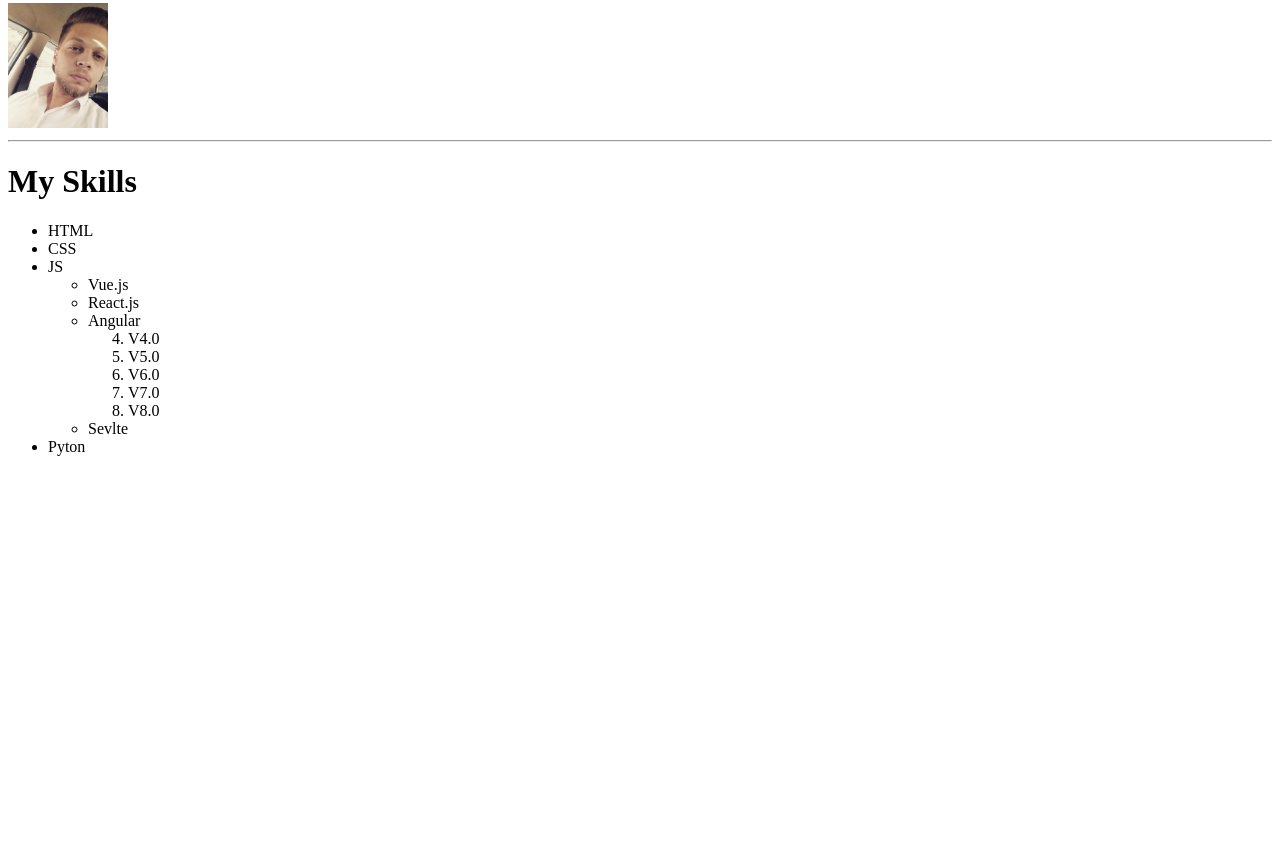
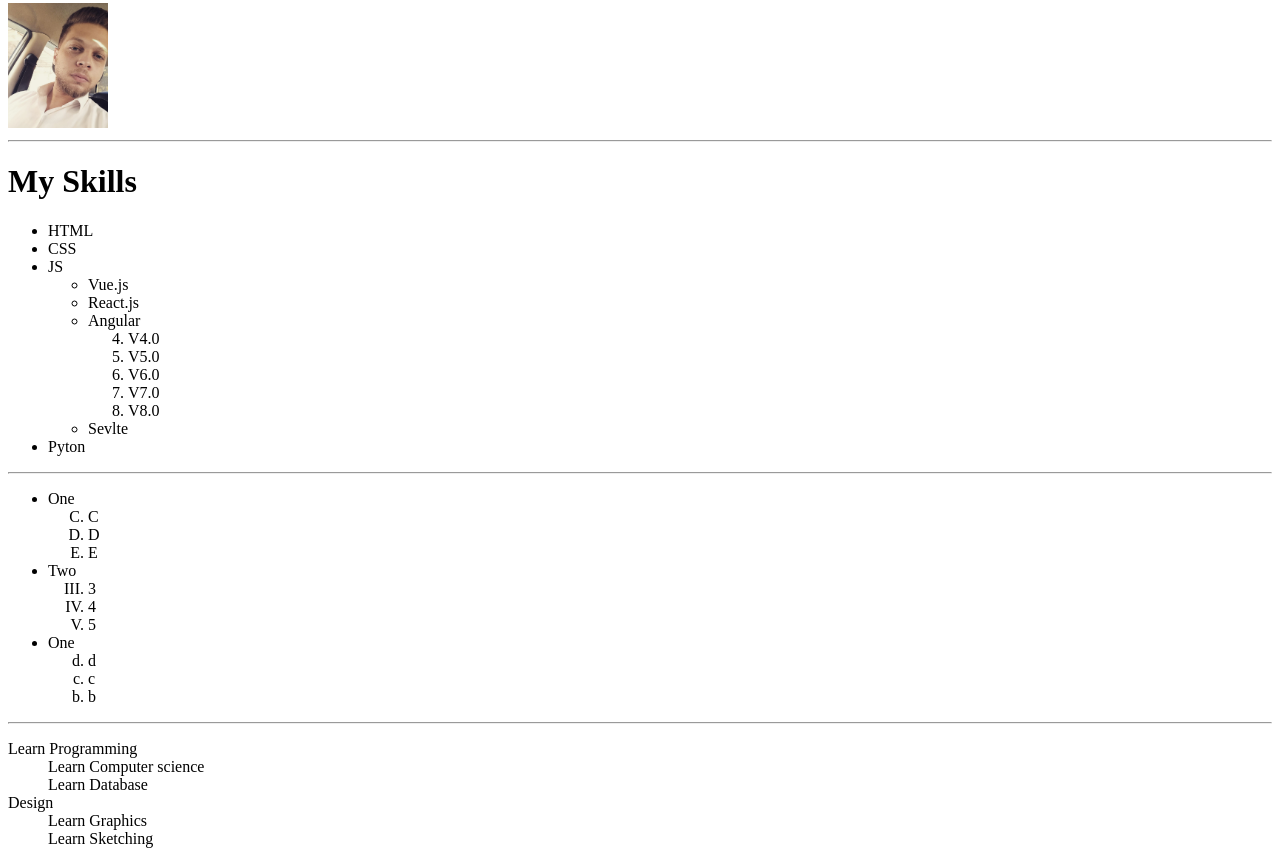
Before and after one commit to mohammad2001ah/my-work, a plain HTML site: page tasksZero/index.html in a window 1280 px wide. Shown: the part 295-1159 px from the top of the page. Before the commit the page ends 800 px from the top, so only its background shows below. Drawn offline with Linux system fonts and the light colour scheme.

Commit message:
Update index.html

```diff
--- a/tasksZero/index.html
+++ b/tasksZero/index.html
@@ -64,10 +64,38 @@ World
     </UL>
     <li>Pyton</li>
 </Ul>
-
-
-
-
+<hr>
+<ul>
+    <li>One</li>
+    <ol type="A" start="3">
+        <li>C</li>
+        <li>D</li>
+        <li>E</li>
+    </ol>
+    <li>Two</li>
+    <ol type="I" start="3">
+        <li>3</li>
+        <li>4</li>
+        <li>5</li>
+    </ol>
+    <li>One</li>
+    <ol type="a" start="4" reversed>
+        <li>d</li>
+        <li>c</li>
+        <li>b</li>
+    </ol>
+</ul>
+<hr>
+<dl>
+    <dt>Learn Programming</dt>
+    <dd>Learn Computer science<br>
+        Learn Database
+    </dd>
+    <dt>Design</dt>
+    <dd>Learn Graphics<br>
+        Learn Sketching
+    </dd>
+</dl>
 
 </body>
 </html>
```
